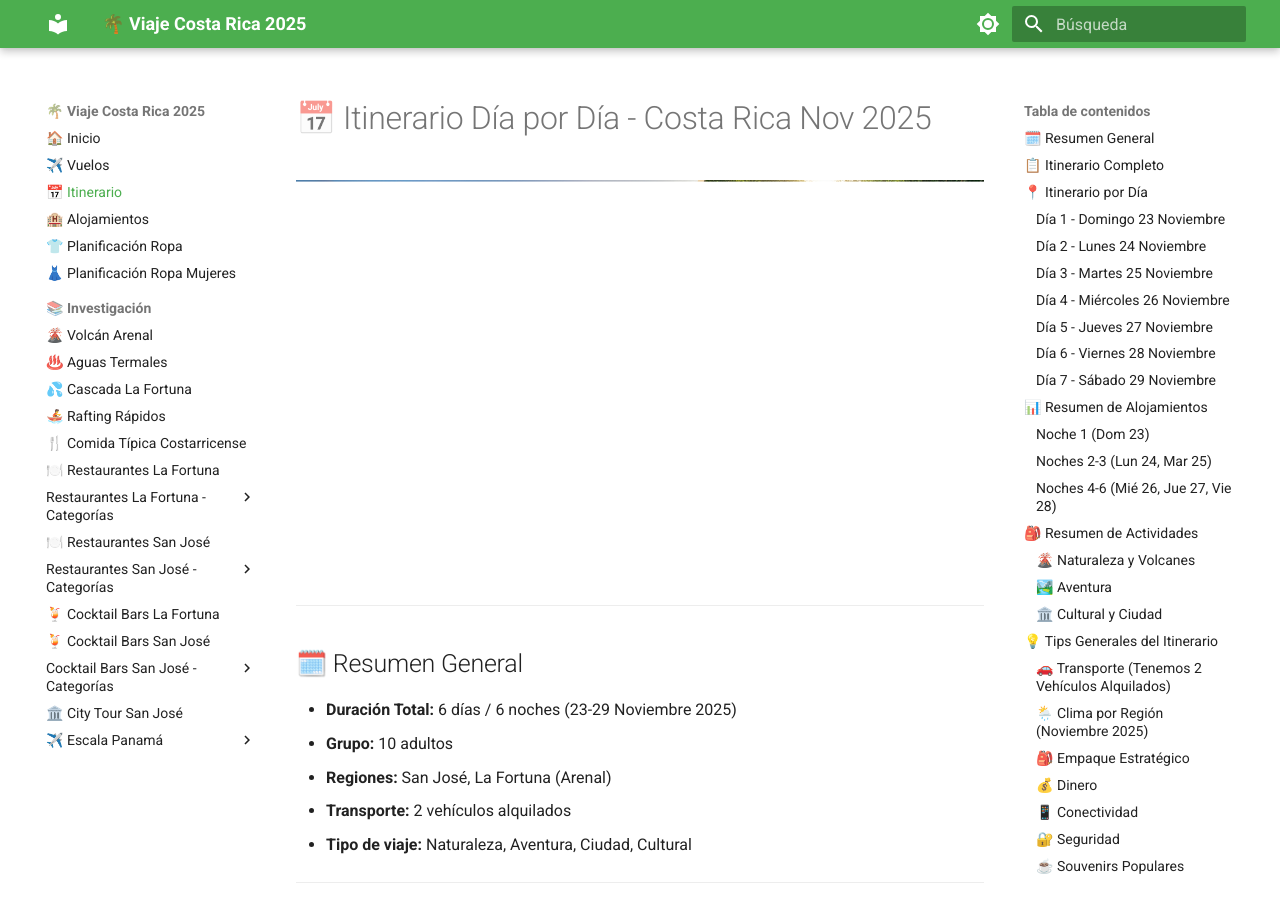
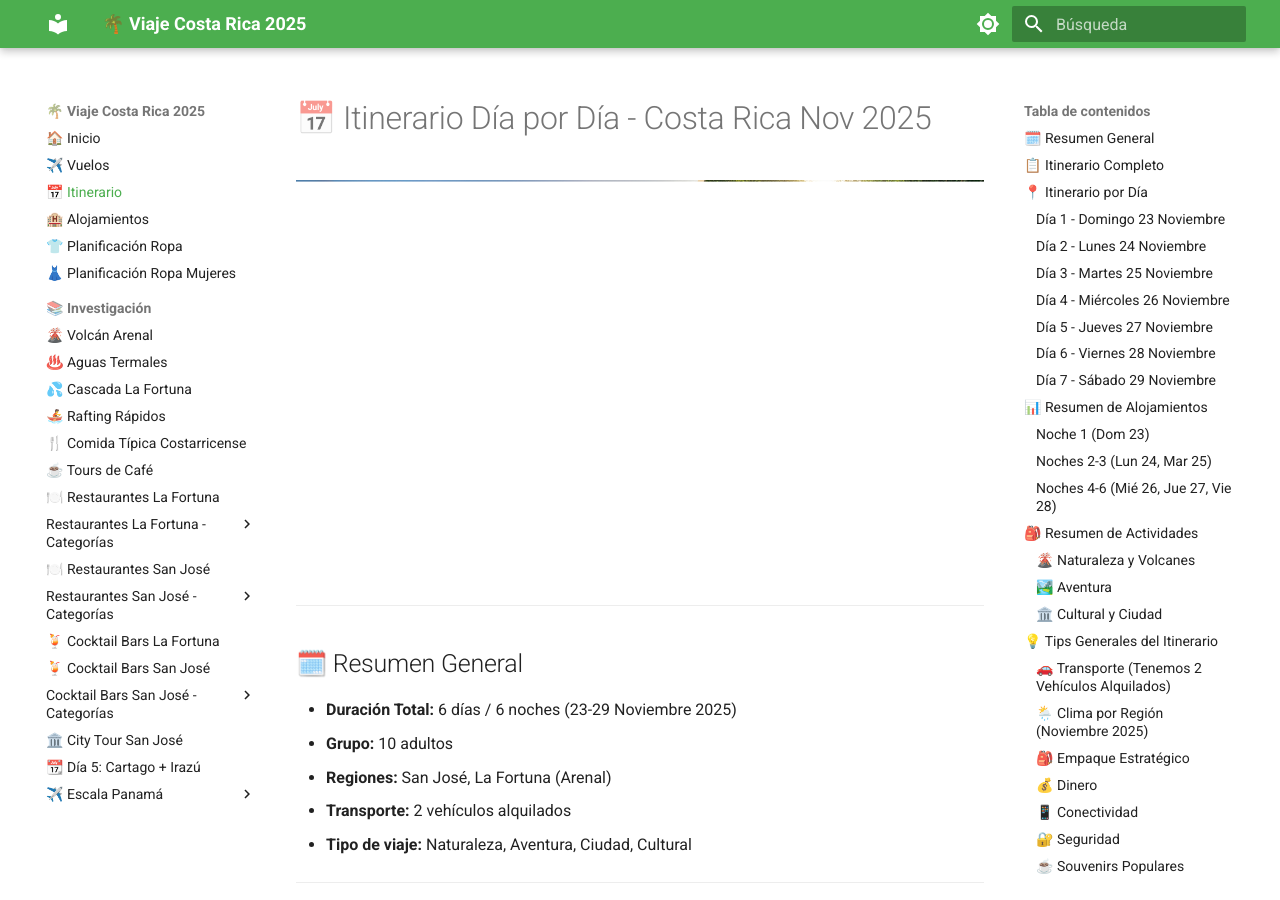
Before and after one commit to jvelez79/costa-rica, an MkDocs documentation site: the page built from docs/itinerario.md, in a window 1280 px wide and 900 px high. Built offline with MkDocs 1.6.1 and Material for MkDocs 9.7.7, drawn with Linux system fonts in a browser that asks for light colours.

Commit message:
Add coffee tours and Day 5 itinerary to mkdocs navigation
Navigation updates:
- Added ☕ Tours de Café under "Comida Típica" section
- Added 📆 Día 5: Cartago + Irazú under new "Itinerarios por Día" section

Site now includes:
- All 6 coffee tour options researched
- Complete Day 5 itinerary (Cartago + Basílica + Volcán Irazú)

🤖 Generated with [Claude Code](https://claude.com/claude-code)

Co-Authored-By: Claude <noreply@anthropic.com>

```diff
--- a/mkdocs.yml
+++ b/mkdocs.yml
@@ -67,6 +67,9 @@ nav:
   # Comida Típica
   - '🍴 Comida Típica Costarricense': investigacion/comida-bebidas-costarricenses.md
 
+  # Tours de Café
+  - '☕ Tours de Café': investigacion/tours-de-cafe.md
+
   # Restaurantes La Fortuna
   - '🍽️ Restaurantes La Fortuna': investigacion/restaurantes-la-fortuna.md
   - 'Restaurantes La Fortuna - Categorías':
@@ -99,6 +102,9 @@ nav:
   # City Tour San José
   - '🏛️ City Tour San José': investigacion/city-tour-san-jose.md
 
+  # Itinerarios por Día
+  - '📆 Día 5: Cartago + Irazú': investigacion/itinerario-dia5-cartago-irazu.md
+
   # Escala Panamá
   - '✈️ Escala Panamá':
     - 'Tips Generales': investigacion/panama/escala-panama-tips.md
```
